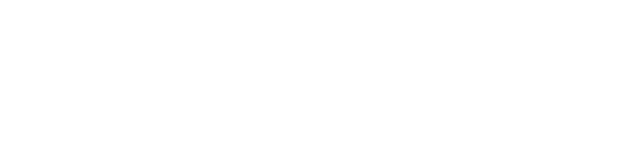
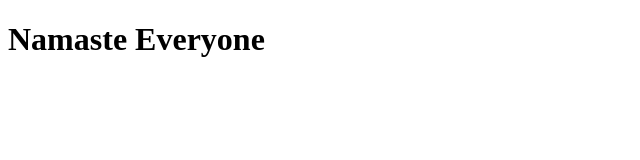
Before and after one commit to pratikishere/NamasteReact, a plain HTML site: page index.html in a window 1280 px wide. Shown: the whole page, without its empty margins (0-640 px from the left). Drawn offline with nearby package versions, Linux system fonts and the light colour scheme.

Commit message:
Render heading from root using React

```diff
--- a/index.html
+++ b/index.html
@@ -16,5 +16,10 @@
       crossorigin
       src="https://unpkg.com/react-dom@18/umd/react-dom.development.js"
     ></script>
+    <script>
+      const heading = React.createElement("h1", {}, "Namaste Everyone");
+      const root = ReactDOM.createRoot(document.getElementById("root"));
+      root.render(heading);
+    </script>
   </body>
 </html>
```
